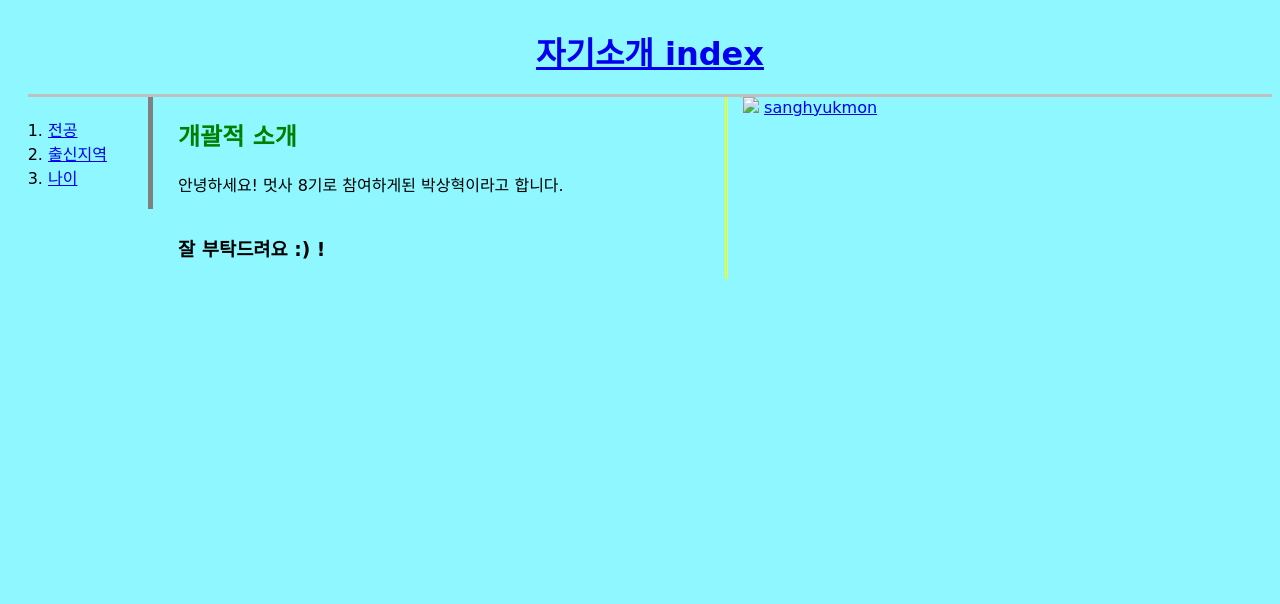
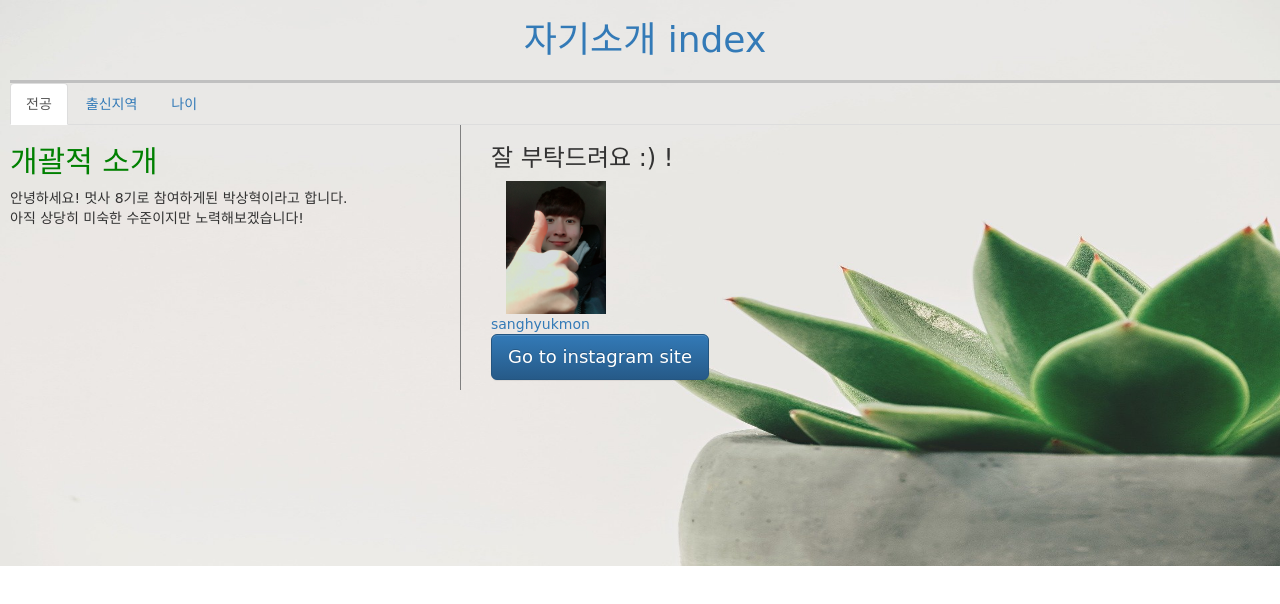
Before and after one commit to psh905/officialassignment, a plain HTML site: page index.html in a window 1280 px wide. Drawn offline with nearby package versions, Linux system fonts and the light colour scheme; a web font is replaced by a local one.

Commit message:
자기소개 변경1

```diff
--- a/index.html
+++ b/index.html
@@ -1,6 +1,20 @@
 <!doctype html>
 <html>
   <head>
+     <script
+   src="http://code.jquery.com/jquery-3.5.0.js"
+   integrity="sha256-r/AaFHrszJtwpe+tHyNi/XCfMxYpbsRg2Uqn0x3s2zc="
+   crossorigin="anonymous"></script>
+
+
+    <!-- 합쳐지고 최소화된 최신 CSS -->
+    <link rel="stylesheet" href="https://maxcdn.bootstrapcdn.com/bootstrap/3.3.2/css/bootstrap.min.css">
+
+    <!-- 부가적인 테마 -->
+    <link rel="stylesheet" href="https://maxcdn.bootstrapcdn.com/bootstrap/3.3.2/css/bootstrap-theme.min.css">
+
+    <!-- 합쳐지고 최소화된 최신 자바스크립트 -->
+    <script src="https://maxcdn.bootstrapcdn.com/bootstrap/3.3.2/js/bootstrap.min.js"></script>
     <link href="https://fonts.googleapis.com/css2?family=Baloo+Tammudu+2:wght@500&display=swap" rel="stylesheet">
     <title>자기소개 과제(박상혁) -html</title>
     <meta charset="utf-8">
@@ -18,23 +32,41 @@
       }
       ol{
         border-right:5px solid gray;
-        width:80px;
+        width:120px;
         margin:0;
         padding:20px;
       }
-      #grid{
-        display: grid ;
-        grid-template-columns:150px 1fr 1fr;
-      }
+
       body{
-        padding-left:20px;
+        padding-left:10px;
         font-family: 'Baloo Tammudu 2', cursive;
-        background-color:#8EF7FF;
+        background-color:white;
       }
       #picture{
         padding-left:15px;
-        border-left:3px double yellow;
+
+
       }
+      #grid{
+        display:grid;
+        grid-template-columns:450px 1fr;
+      }
+      #right{
+        border-left: 1px solid gray;
+        padding-left:30px;
+      }
+      body {
+
+        margin: 0px;
+
+        background-image: url("배경사진2.jpg") ;
+        background-repeat:no-repeat;
+        background-size:100% 145%;
+
+
+
+
+    }
 
       </style>
 
@@ -46,35 +78,47 @@
 
 
     <h1><a href="index.html">자기소개 index</a></h1>
-    <div id="grid">
-      <div id="left">
-      <ol>
-        <li> <a href="1.html"> 전공 </a></li>
-          <li> <a href="2.html"> 출신지역 </a></li>
-        <li> <a href="3.html"> 나이 </a></li>
-      </ol>
+
+        <ul class="nav nav-tabs">
+          <li role="presentation" class="active"><a href="1.html">전공</a></li>
+          <li role="presentation"><a href="2.html">출신지역</a></li>
+          <li role="presentation"><a href="3.html">나이</a></li>
+        </ul>
+
+        <div id="grid">
+
+
+          <div id="left">
+            <h2 style="color:green;"> 개괄적 소개 </h2>
+
+
+
+       안녕하세요! 멋사 8기로 참여하게된 박상혁이라고 합니다.
+       <br> 아직 상당히 미숙한 수준이지만 노력해보겠습니다!
       </div>
 
-      <div id="right">
+
+
+          <div id="right">
+            <h3>잘 부탁드려요 :) !</h3>
+
+            <div id="picture">
+            <img src="사진1.jpg" width=100px>
+            </div>
+
+            <a href="https://www.instagram.com" target="_blank" title="제 인스타아이디입니다!">sanghyukmon</a>
+
+          <p><a class="btn btn-primary btn-lg" href="https://www.instagram.com" role="button">Go to instagram site</a></p>
+            </div>
 
 
 
 
-        <h2 style="color:green;"> 개괄적 소개 </h2>
 
 
 
-       안녕하세요! 멋사 8기로 참여하게된 박상혁이라고 합니다.
-      <br><br><h3>잘 부탁드려요 :) !</h3>
       </div>
-      <div id="picture">
-      <img src="사진1.jpg" width=40%>
 
-      <a href="https://www.instagram.com" target="_blank" title="제 인스타아이디입니다!">sanghyukmon</a>
-
-
-    </div>
-  </div>
 
 
   </body>
```
Also changed, not shown: 1.html (+25 -14 lines), 2.html (+24 -13 lines), 3.html (+24 -13 lines), 배경사진1.jpg (added), 배경사진2.jpg (added), 사진1.JPG (added).
